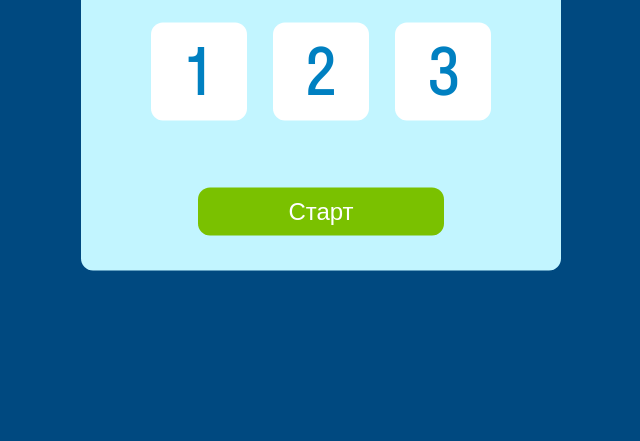
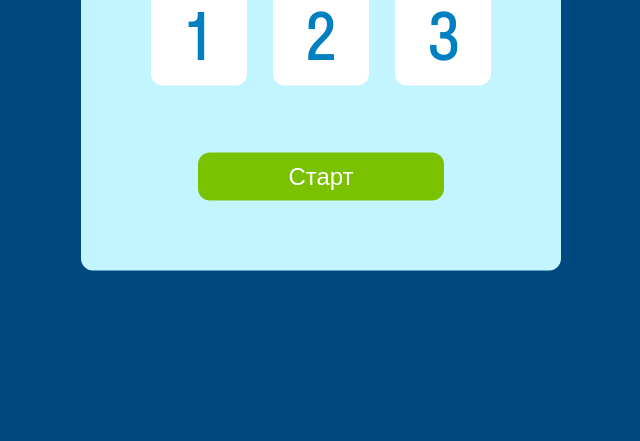
Before and after one commit to MariaDerre/card-game, a plain HTML site: page index.html in a window 1280 px wide. Shown: the part 359-800 px from the top of the page, without its empty margins (319-959 px from the left). Drawn offline with Linux system fonts and the light colour scheme.

Commit message:
выбор уровня

```diff
--- a/main.js
+++ b/main.js
@@ -1,6 +1,9 @@
-const appElement = document.querySelector('.app')
-function renderChooseLevelComponent({ appEl }) {
-    const chooseLevelHtml = `
+const appElement = document.querySelector('.app');
+
+function renderChooseLevelModal({ appEl }) {
+    const modalHtml = `
+        <div id="modal" class="modal">
+            <div class="modal-content">
                 <div class="choose-level">
                     <div class="level">
                         <p class="level-text">Выбери сложность</p>
@@ -19,19 +22,28 @@ function renderChooseLevelComponent({ appEl }) {
                         <button class="start_btn">Старт</button>
                     </div>
                 </div>
+            </div>
+        </div>
     `;
 
-    appEl.innerHTML = chooseLevelHtml;
+    appEl.innerHTML = modalHtml;
 
-    // Добавляем обработчик события для кнопки "Старт"
-    document.querySelector('.start_btn').addEventListener('click', () => {
+    const modal = document.getElementById("modal");
+    const startButton = document.querySelector(".start_btn");
+
+    // Открываем модальное окно
+    modal.style.display = "block";
+
+    // Обрабатываем нажатие на кнопку "Старт"
+    startButton.addEventListener("click", () => {
         const selectedLevel = document.querySelector('input[name="level"]:checked');
         if (selectedLevel) {
             alert(`Вы выбрали уровень сложности: ${selectedLevel.value}`);
-            // Здесь вы можете добавить логику для перехода к следующему этапу
+            modal.style.display = "none"; // Закрываем модальное окно
         } else {
             alert('Пожалуйста, выберите уровень сложности.');
         }
     });
 }
-renderChooseLevelComponent({ appEl: appElement });
+
+renderChooseLevelModal({ appEl: appElement });
--- a/style.css
+++ b/style.css
@@ -9,18 +9,17 @@ body {
     background-color:rgb(0, 73, 128);
     font-family: "StratosSkyeng";
 }
-.choose-level{
+.modal {
     position: fixed;
+    top: 50%;
+    left: 50%;
+    transform: translate(-50%, -50%);
+}
+.modal-content {
+    background: rgb(194, 245, 255);
     width: 480px;
     height: 459px;
     border-radius: 12px;
-    background: rgb(194, 245, 255);
-    display: flex;
-    justify-content: center;
-    align-items: center;
-    top: 50%;
-    left: 50%;
-    transform: translate(-50%, -50%);
 }
 .level-text{
     color: rgb(0, 73, 128);
```
Also changed, not shown: module/level.js (+33 -0 lines). Lines whose indentation alone changed are shown as unchanged.
